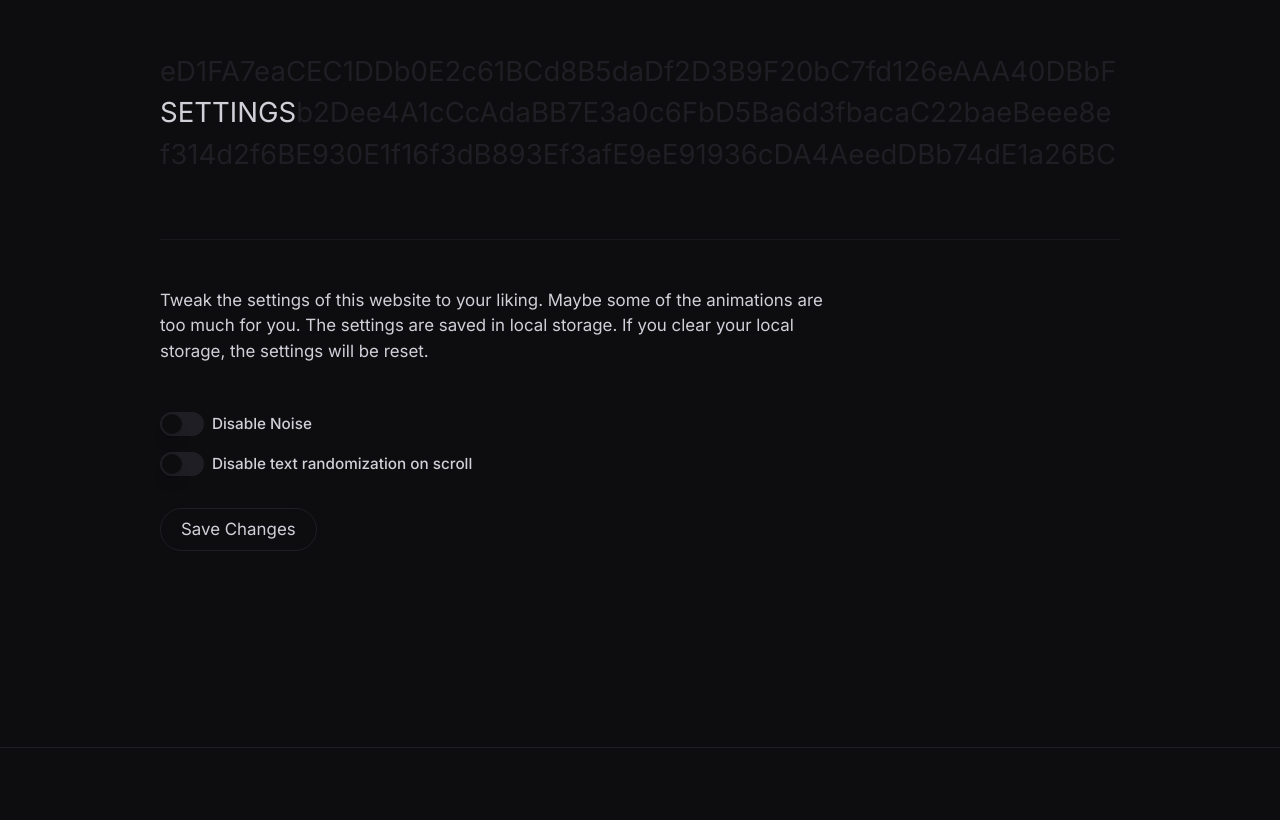
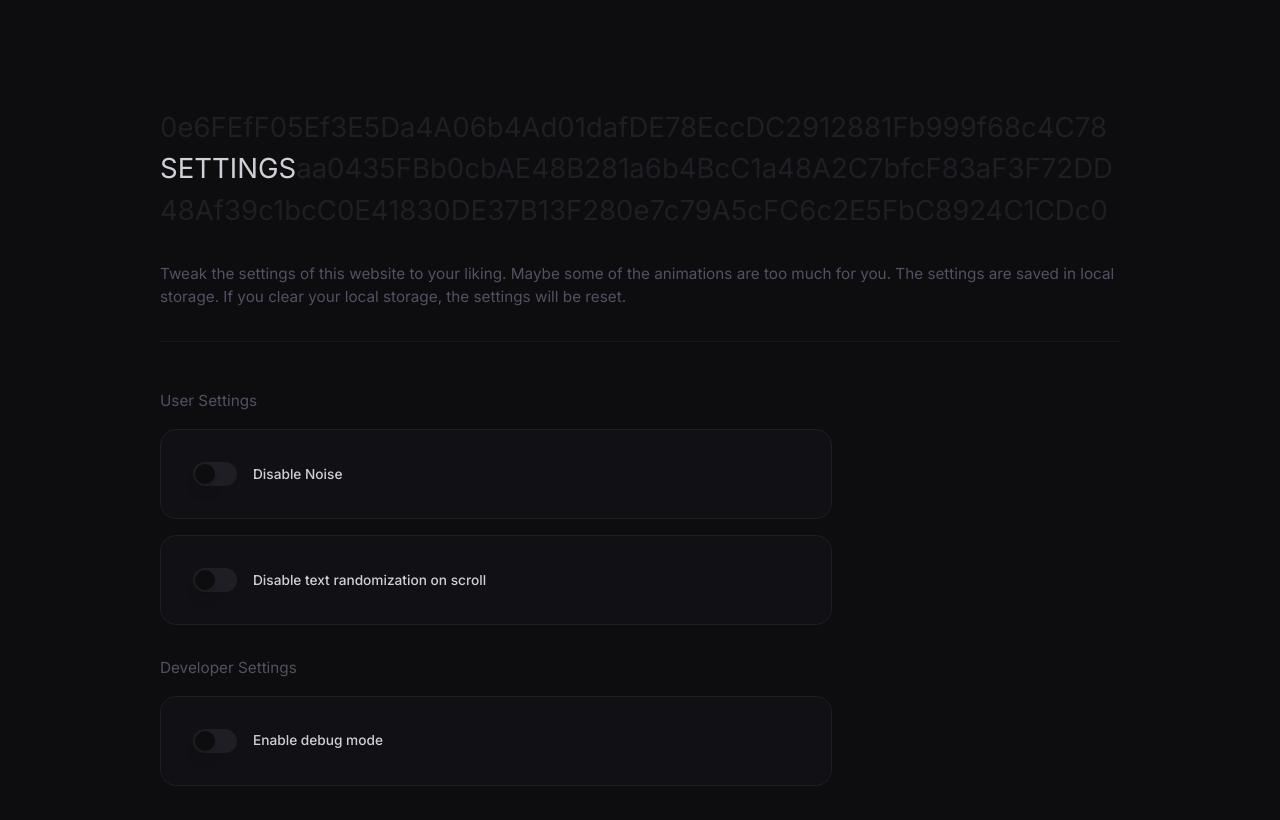
Before and after one commit to Willem-Jaap/website, a Next.js app: page /settings in a window 1280 px wide. Shown: the part 117-937 px from the top of the page. Built offline with nearby package versions, Linux system fonts and the light colour scheme; no server answers.

Commit message:
feat(settings): add settings page, context, hook. handle settings for text randomization, noise & debug mode

```diff
--- /dev/null
+++ b/src/app/(default)/layout.tsx
@@ -0,0 +1,22 @@
+'use client';
+
+import { type PropsWithChildren, useEffect } from 'react';
+
+import useSettings from '~hooks/useSettings';
+
+import SettingsContext from '../../contexts/settings-context';
+
+const Layout = ({ children }: PropsWithChildren) => {
+    const settings = useSettings();
+
+    // Debug mode for checking layout issues, can be enabled in the settings.
+    useEffect(() => {
+        if (!settings.get('debug')) return document.body.removeAttribute('data-debug');
+
+        document.body.setAttribute('data-debug', 'true');
+    }, [settings.get('debug')]);
+
+    return <SettingsContext.Provider value={settings}>{children}</SettingsContext.Provider>;
+};
+
+export default Layout;
--- a/src/app/(default)/page.tsx
+++ b/src/app/(default)/page.tsx
@@ -1,6 +1,6 @@
 'use client';
 
-import { useEffect, useRef } from 'react';
+import { useContext, useEffect, useRef } from 'react';
 
 import { ChevronRight } from '@mui/icons-material';
 import { gsap } from 'gsap';
@@ -13,6 +13,8 @@ import StaggeredText from '~components/misc/animation/staggered-text';
 import BlogList from '~components/misc/blog-list';
 import ImageWithContentOverlay from '~components/misc/image-with-content-overlay';
 import Button from '~components/utils/button';
+import SettingsContext from '~contexts/settings-context';
+import cn from '~utils/cn';
 
 const PaddedWithRandomized = dynamic(() => import('~components/misc/padded-with-randomized'), {
     ssr: false,
@@ -26,6 +28,7 @@ const Page = () => {
     const characteristicsRef = useRef<HTMLParagraphElement>(null);
     const imageRef = useRef<HTMLImageElement>(null);
     const backgroundTextRef = useRef<HTMLDivElement>(null);
+    const settings = useContext(SettingsContext);
 
     useEffect(() => {
         if (!characteristicsRef.current || !imageRef.current) return;
@@ -116,7 +119,11 @@ const Page = () => {
                 </p>
                 <div className="absolute bottom-0 left-0 w-full h-52 z-0 bg-gradient-to-b from-transparent to-[#0D0D0F]" />
                 <div className="absolute -top-40 -left-40 w-[calc(100%+20rem)] h-[calc(100%+20rem)] z-0 opacity-80">
-                    <div className="absolute top-0 left-0 w-full h-full bg-noise bg-center animate-noise opacity-80" />
+                    <div
+                        className={cn('absolute top-0 left-0 w-full h-full  bg-center opacity-80', {
+                            'bg-noise animate-noise': settings.get('noise'),
+                        })}
+                    />
                 </div>
             </div>
             <section className="px-column-1 pb-24 border-t border-t-charade-800 bg-charade-900">
--- a/src/app/(default)/projects/page.tsx
+++ b/src/app/(default)/projects/page.tsx
@@ -4,7 +4,7 @@ import ProjectsGrid from '~projects/components/projects-grid';
 const Page = () => {
     return (
         <>
-            <div className="mx-column-1  py-56">
+            <div className="mx-column-1 py-56">
                 <div className="border-b border-b-charade-800 mb-24">
                     <PaddedWithRandomized text="Projects" />
                     <p className="text-charade-400 my-8 max-w-5xl">
--- a/src/app/(default)/settings/page.tsx
+++ b/src/app/(default)/settings/page.tsx
@@ -1,43 +1,72 @@
+'use client';
+
+import { useContext } from 'react';
+
 import PaddedWithRandomized from '~components/misc/padded-with-randomized';
 import Label from '~components/ui/label';
 import Switch from '~components/ui/switch';
+import SettingsContext from '~contexts/settings-context';
 
 const Page = () => {
+    const settings = useContext(SettingsContext);
+
     return (
         <>
-            <section className="flex flex-col gap-4 mt-16 px-column-1 py-6 min-h-screen text-lg text-charade-100">
-                <div className="pt-20 pb-16 border-b border-b-charade-800">
+            <section className="mx-column-1 py-56">
+                <div className="border-b border-b-charade-800 mb-12">
                     <PaddedWithRandomized text="Settings" />
-                </div>
-                <div className="flex flex-col gap-4 py-8 max-w-2xl">
-                    <p>
+                    <p className="text-charade-400 my-8 max-w-5xl">
                         Tweak the settings of this website to your liking. Maybe some of the
                         animations are too much for you. The settings are saved in local storage. If
                         you clear your local storage, the settings will be reset.
                     </p>
                 </div>
                 <div>
-                    <div className="grid gap-4">
-                        <div className="flex items-center space-x-2">
-                            <Switch id="disable-noise" />
-                            <Label htmlFor="disable-noise" className="text-base">
+                    <h2 className="text-charade-400 mb-4">User Settings</h2>
+                    <div className="flex flex-col gap-4 max-w-2xl">
+                        <div className="flex items-center gap-4 border border-charade-700 bg-charade-900 rounded-2xl p-8">
+                            <Switch
+                                id="disable-noise"
+                                checked={!settings.get('noise')}
+                                onCheckedChange={checked => settings.set('noise', !checked)}
+                            />
+                            <Label htmlFor="disable-noise" className="text-sm text-charade-100">
                                 Disable Noise
                             </Label>
                         </div>
-                        <div className="flex items-center space-x-2">
-                            <Switch id="disable-text-randomization" />
-                            <Label htmlFor="disable-text-randomization" className="text-base">
+                        <div className="flex items-center gap-4 border border-charade-700 bg-charade-900 rounded-2xl p-8">
+                            <Switch
+                                id="disable-text-randomization"
+                                checked={!settings.get('textRandomization')}
+                                onCheckedChange={checked =>
+                                    settings.set('textRandomization', !checked)
+                                }
+                            />
+                            <Label
+                                htmlFor="disable-text-randomization"
+                                className="text-sm text-charade-100">
                                 Disable text randomization on scroll
                             </Label>
                         </div>
                     </div>
-                    <div className="mt-8">
-                        <button
-                            className="inline-block w-fit py-2 px-5 mb-20 rounded-full border border-charade-700"
-                            type="submit">
-                            Save Changes
-                        </button>
+                    <h2 className="text-charade-400 mt-8 mb-4">Developer Settings</h2>
+                    <div className="flex flex-col gap-4 max-w-2xl">
+                        <div className="flex items-center gap-4 border border-charade-700 bg-charade-900 rounded-2xl p-8">
+                            <Switch
+                                id="enable-debug"
+                                checked={!!settings.get('debug')}
+                                onCheckedChange={checked => settings.set('debug', checked)}
+                            />
+                            <Label htmlFor="enable-debug" className="text-sm text-charade-100">
+                                Enable debug mode
+                            </Label>
+                        </div>
                     </div>
+
+                    <p className="py-8 text-sm text-charade-400">
+                        Settings version:{' '}
+                        <span className="font-medium">{settings.version.toFixed(1)}</span>
+                    </p>
                 </div>
             </section>
         </>
--- a/src/components/misc/padded-with-randomized.tsx
+++ b/src/components/misc/padded-with-randomized.tsx
@@ -1,7 +1,8 @@
 'use client';
 
-import { useEffect, useRef } from 'react';
+import { useContext, useEffect, useRef } from 'react';
 
+import SettingsContext from '~contexts/settings-context';
 import getRandomCharacters from '~utils/get-random-characters';
 
 interface Props {
@@ -14,6 +15,8 @@ const PaddedWithRandomized = ({ text }: Props) => {
     const secondLineRef = useRef<HTMLDivElement>(null);
     const thirdLineRef = useRef<HTMLDivElement>(null);
     const hasAnimated = useRef(false);
+
+    const settings = useContext(SettingsContext);
 
     const randomizeLines = () => {
         if (firstLineRef.current && secondLineRef.current && thirdLineRef.current) {
@@ -57,9 +60,17 @@ const PaddedWithRandomized = ({ text }: Props) => {
             // Stop the interval when all letters have been added
             if (index >= characters.length) clearInterval(interval);
         }, 75);
+    }, []);
 
-        window.addEventListener('scroll', onScroll);
-    }, []);
+    useEffect(() => {
+        settings.get('textRandomization')
+            ? window.addEventListener('scroll', onScroll)
+            : window.removeEventListener('scroll', onScroll);
+
+        return () => {
+            window.removeEventListener('scroll', onScroll);
+        };
+    }, [settings.get('textRandomization')]);
 
     return (
         <div className="text-charade-700 text-3xl">
--- /dev/null
+++ b/src/contexts/settings-context.ts
@@ -0,0 +1,7 @@
+import { createContext } from 'react';
+
+import { type UseSettings } from '~hooks/useSettings';
+
+const SettingsContext = createContext<UseSettings>({} as UseSettings);
+
+export default SettingsContext;
--- /dev/null
+++ b/src/hooks/useSettings.ts
@@ -0,0 +1,84 @@
+import { useEffect, useState } from 'react';
+
+interface Settings {
+    readonly version: number;
+    noise?: boolean;
+    textRandomization?: boolean;
+    debug?: boolean;
+}
+
+type UseSettings = ReturnType<typeof useSettings>;
+
+const version = 1.0;
+const defaultSettings: Settings = {
+    version,
+    noise: true,
+    textRandomization: true,
+    debug: false,
+};
+
+const useSettings = () => {
+    const [settings, setSettings] = useState<Settings>({} as Settings);
+
+    // Load settings from local storage when the component mounts
+    useEffect(() => {
+        const storedSettingsJson = localStorage.getItem('settings');
+
+        if (!storedSettingsJson) {
+            setSettings(defaultSettings);
+            return;
+        }
+
+        try {
+            const storedSettings = JSON.parse(storedSettingsJson) as Settings | null;
+            if (
+                !storedSettings ||
+                typeof storedSettings !== 'object' ||
+                storedSettings.version !== version
+            ) {
+                setSettings(defaultSettings);
+                return;
+            }
+            setSettings(storedSettings);
+        } catch (error) {
+            setSettings(defaultSettings);
+        }
+    }, []);
+
+    // Get all, or a specific setting
+    const get = (key?: keyof Settings) => {
+        if (key) {
+            return settings[key];
+        }
+        return settings;
+    };
+
+    // Update a specific setting
+    const set = (key: Exclude<keyof Settings, 'version'>, value: string | number | boolean) => {
+        setSettings(prevSettings => {
+            const newSettings = {
+                ...prevSettings,
+                [key]: value,
+            };
+
+            localStorage.setItem('settings', JSON.stringify(newSettings));
+            return newSettings;
+        });
+    };
+
+    // Reset all settings to their default values
+    const reset = () => {
+        localStorage.removeItem('settings');
+        setSettings(defaultSettings);
+    };
+
+    return {
+        get,
+        set,
+        reset,
+        version,
+    } as const;
+};
+
+export type { Settings, UseSettings };
+export default useSettings;
--- a/src/styles/global.scss
+++ b/src/styles/global.scss
@@ -56,6 +56,10 @@
     }
 }
 
+[data-debug] * {
+    @apply outline-dashed outline-1 outline-charade-600;
+}
+
 ::-webkit-scrollbar-track {
     @apply bg-charade-900;
 }
--- a/tsconfig.json
+++ b/tsconfig.json
@@ -22,6 +22,7 @@
         "paths": {
             "~app/*": ["src/app/*"],
             "~components/*": ["src/components/*"],
+            "~contexts/*": ["src/contexts/*"],
             "~hooks/*": ["src/hooks/*"],
             "~styles/*": ["src/styles/*"],
             "~utils/*": ["src/utils/*"],
```
Also changed, not shown: 1 other file (tests, documents, lock files or other folders).
